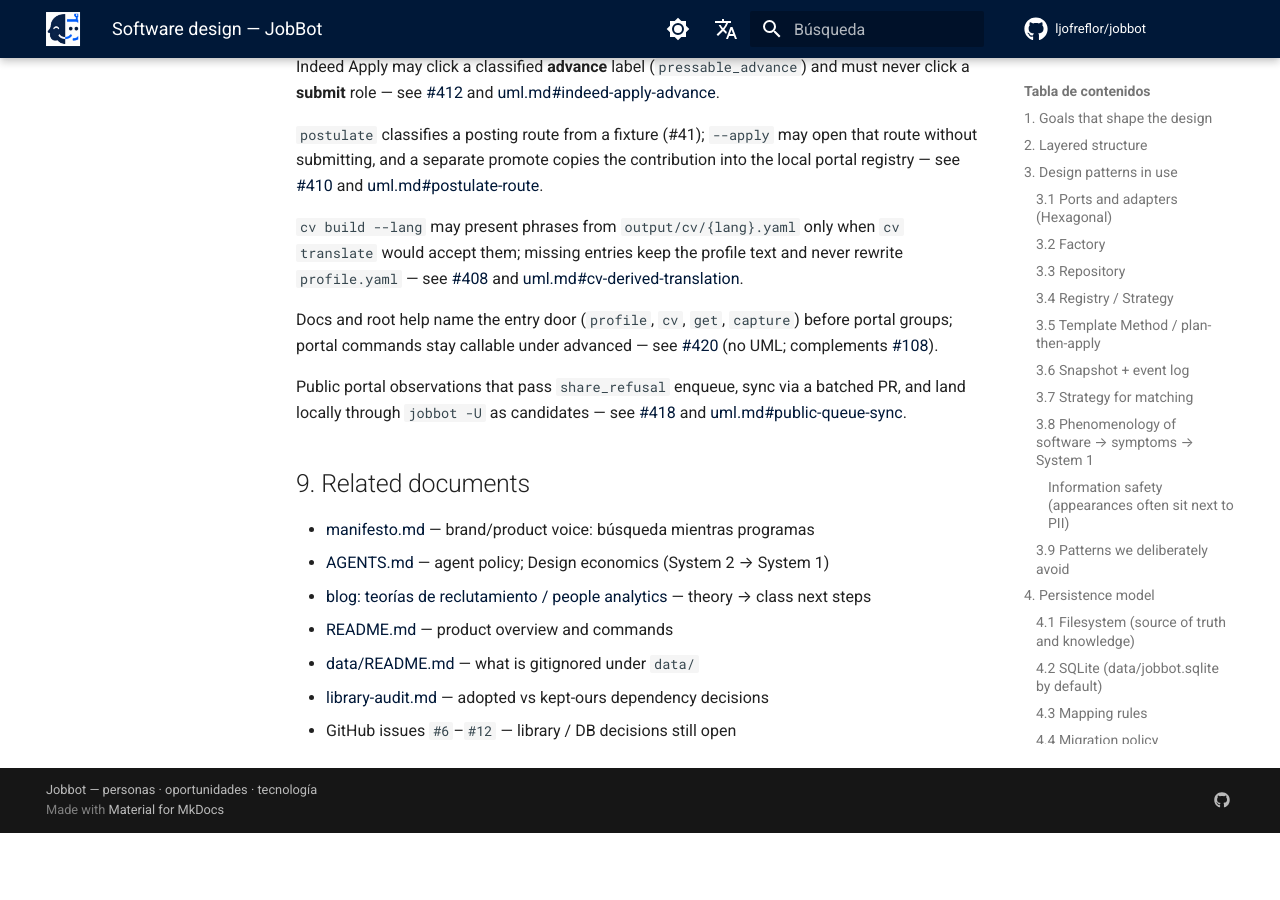
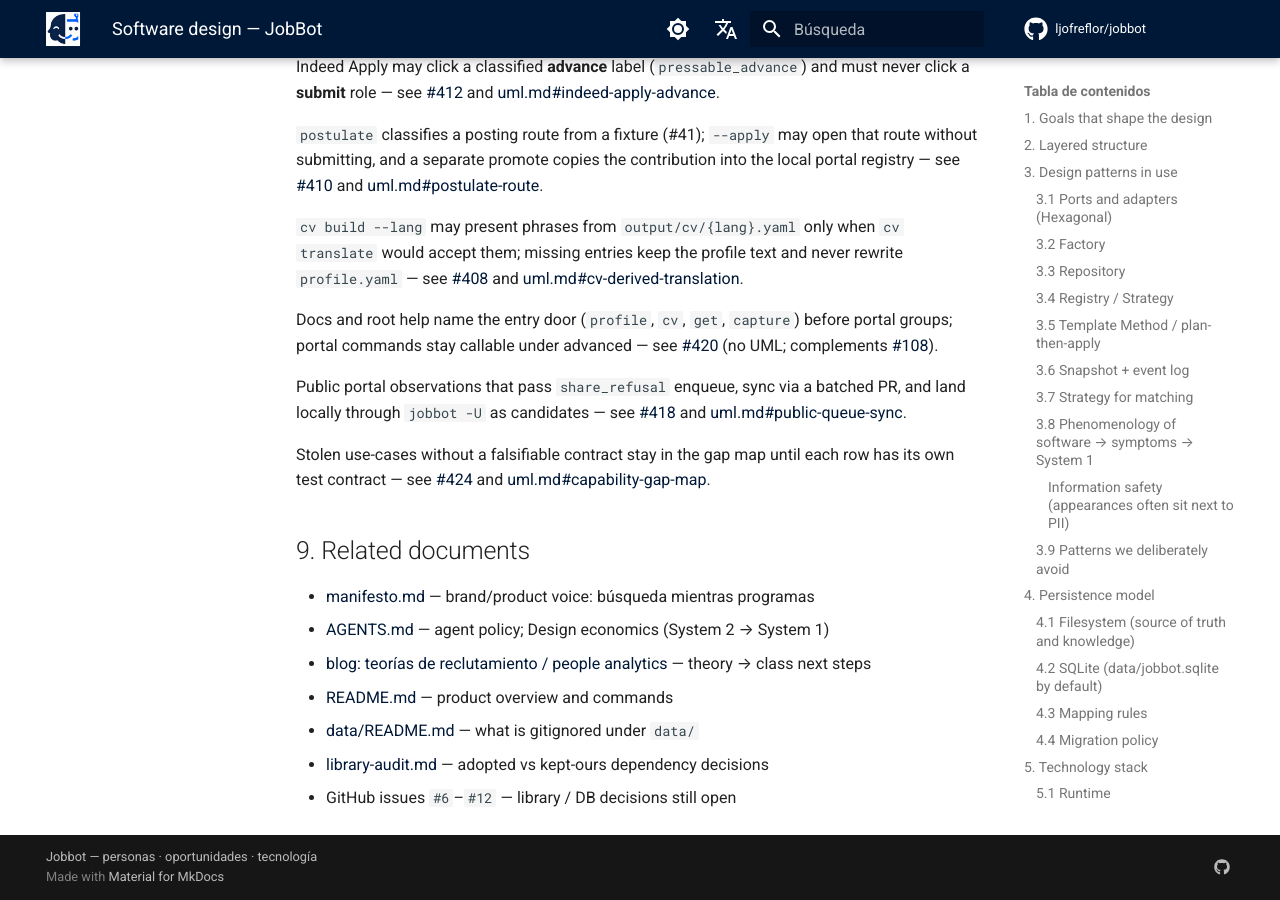
Before and after one commit to ljofreflor/jobbot, an MkDocs documentation site: the page built from docs/software-design.md, in a window 1280 px wide and 900 px high, scrolled down 12598 px. Built offline with MkDocs 1.6.1 and Material for MkDocs 9.7.7, drawn with Linux system fonts in a browser that asks for light colours; comment, search, counter and statistics services are not loaded; before the commit the page ends 13431 px from its top, so only the background shows below that.

Commit message:
docs(sdd): #424 capability gap map — patch + uml#capability-gap-map
Six stolen use-cases → falsifiable contracts; map backlog cleared.

Co-authored-by: Leonardo Andes Jofre Flor <leonardo.jofre+csld1@consalud.cl>

```diff
--- a/docs/software-design.md
+++ b/docs/software-design.md
@@ -32,8 +32,9 @@ UML (Mermaid): [docs/uml.md](uml.md) — `candidate-now`, `fact-preference`, `po
 `plan-apply`, `specification`, `acl`, `hitl-pause`, `search-outcome`,
 `posting-url-verify`, `linkedin-details-pull`, `jd-llm-extract`, `update-mutex`,
 `indeed-apply-advance`, `postulate-route`, `cv-derived-translation`,
-`public-queue-sync`. Issues that grow the domain cite an anchor and update the
-diagram in the closing PR. Map: [sdd-issue-map.md](sdd-issue-map.md).
+`public-queue-sync`, `capability-gap-map`. Issues that grow the domain cite an
+anchor and update the diagram in the closing PR. Map:
+[sdd-issue-map.md](sdd-issue-map.md).
 
 ## 2. Layered structure
 
@@ -477,6 +478,11 @@ PR, and land locally through `jobbot -U` as candidates — see
 [#418](https://github.com/ljofreflor/jobbot/issues/418) and
 [uml.md#public-queue-sync](uml.md#public-queue-sync).
 
+Stolen use-cases without a falsifiable contract stay in the gap map until each
+row has its own test contract — see
+[#424](https://github.com/ljofreflor/jobbot/issues/424) and
+[uml.md#capability-gap-map](uml.md#capability-gap-map).
+
 ## 9. Related documents
 
 - [manifesto.md](manifesto.md) — brand/product voice: búsqueda mientras programas
```
Also changed, not shown: docs/sdd-issue-map.md (+1 -1 lines), docs/sdd-issue-patches/424.md (added, +31 -0 lines), docs/uml.md (+32 -0 lines).
